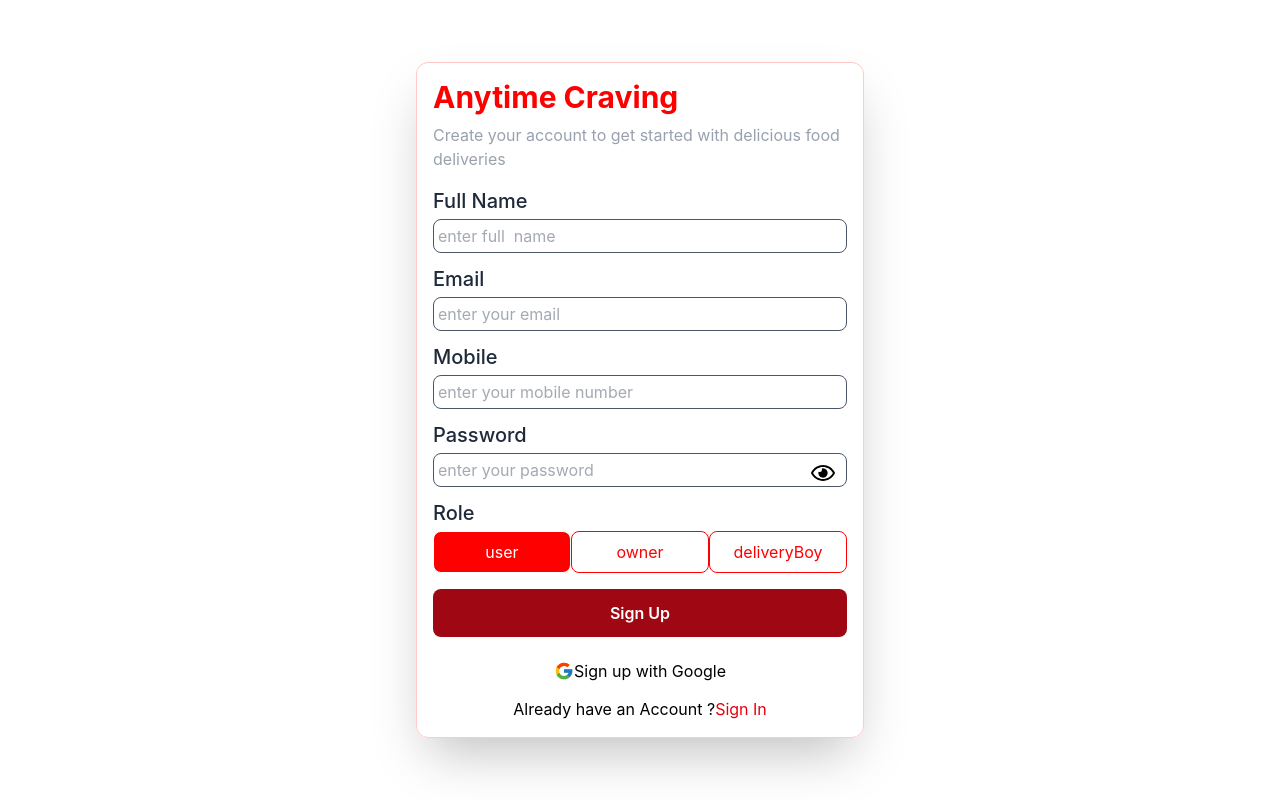
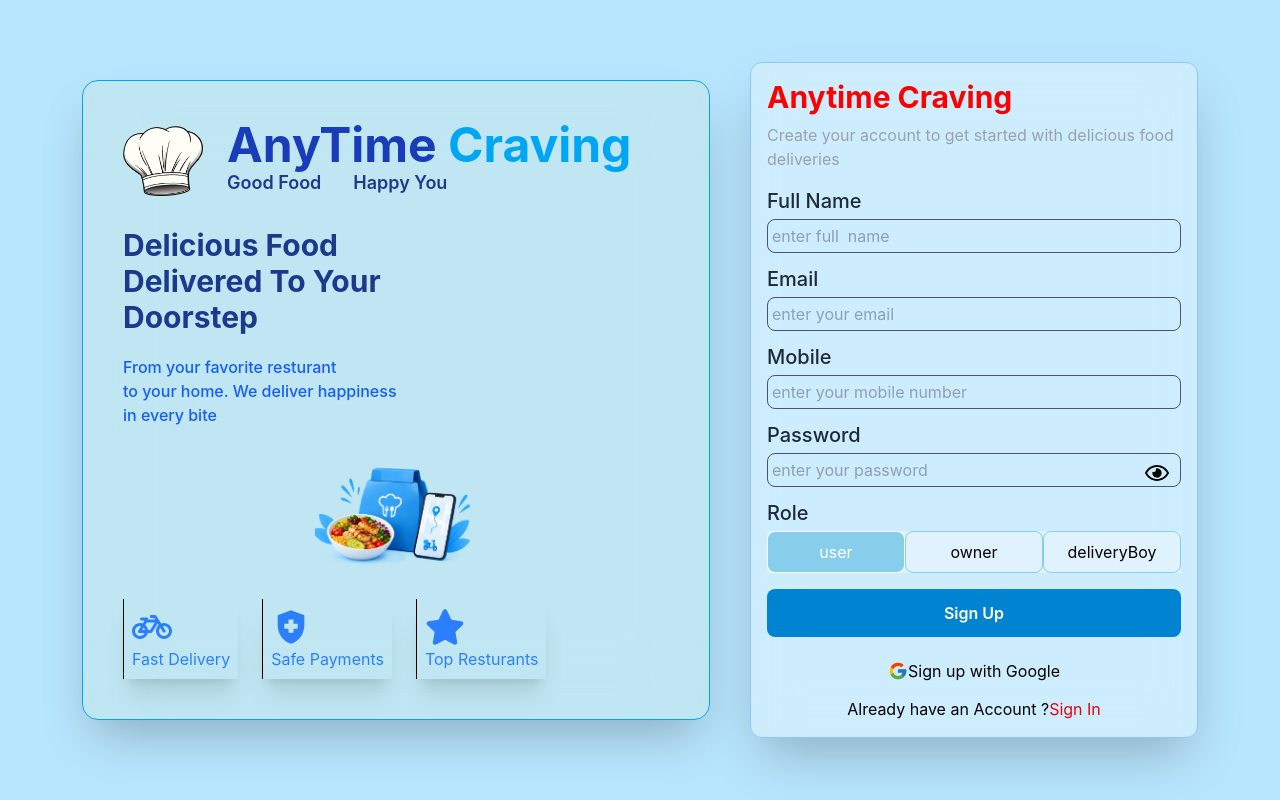
Before and after one commit to Priyank8449/Food-Del, a React app in the folder vingo/frontend/: page /signup in a window 1280 px wide. Built offline with nearby package versions, Linux system fonts and the light colour scheme; no server answers; the HTML template or start-up script is replaced by a standard one.

Commit message:
ui update in sign in sign  up

```diff
--- a/vingo/frontend/src/pages/SignIn.jsx
+++ b/vingo/frontend/src/pages/SignIn.jsx
@@ -13,6 +13,14 @@ import { ClipLoader } from 'react-spinners';
 import { useDispatch } from 'react-redux';
 import { motion } from 'framer-motion';
 import { setUserData } from '../redux/userSlice';
+
+import { FaBicycle } from "react-icons/fa";
+import { MdHealthAndSafety } from "react-icons/md";
+import { FaStar } from "react-icons/fa6";
+
+import signIn from "../assets/signin.png"
+import hat from "../assets/hat.png"
+
 
 
 const SignIn = () => {
@@ -75,11 +83,92 @@ dispatch(setUserData(result.data))
     }
 
     return (
+        <div className='min-h-screen w-full bg-sky-200 gap-10 flex items-center justify-center p-3 ' style={{ backgroundSize: "cover" }}>
+
+
+                    <div className='hidden  sm:flex  w-[50%] p-10 flex flex-col justify-between  bg-amber-200/10 border border-sky-500 shadow-2xl h-160 rounded-2xl backdrop-blur-2xl   '>
+
+
+                        <div className=' flex gap-6 '>
+
+
+                            <div className='h-20 w-20 flex justify-center bg-transparent  rounded-2xl'>
+
+                                <img className='object-contain w-full rounded-2xl' src={hat} alt="" />
+
+                            </div>
+
+                            <div>
+
+                                <h1 className=' font-bold text-sky-500 text-5xl'>
+                                    <span className='text-blue-800 font-bold'>AnyTime</span>  Craving
+                                </h1>
+                                <div className='flex gap-8'>
+                                    <p className='text-blue-900 font-semibold text-lg'>Good Food</p>
+                                    <p className='text-blue-900 font-semibold text-lg'> Happy You </p>
+                                </div>
+                            </div>
+
+
+                        </div>
+                        <div className=' flex flex-col '>
+                            <h2 className='font-bold text-blue-900 text-3xl'>Delicious Food </h2>
+                            <h2 className='font-bold text-blue-900 text-3xl'>Delivered To Your </h2>
+                            <h2 className='font-bold text-blue-900 text-3xl'>Doorstep </h2>
+
+                            <p className='text-blue-600 mt-5 font-medium'>From your favorite resturant </p>
+
+                            <p className='text-blue-600  font-medium'>to  your home. We deliver happiness</p>
+                            <p className='text-blue-600  font-medium'> in  every  bite</p>
+                        </div>
+
+
+                        <div className='h-30 flex' >
+                            <img className='object-contain' src={signIn} alt="" />
+
+                        </div>
+
+
+                        <div className='flex gap-6'>
+                            <div className='flex flex-col shadow-xl border-l p-2 '>
+                                <div className=' h-10 w-10'>
+                                    <FaBicycle className='size-10 text-blue-500'/>
+
+                                </div>
+                                <p className='text-blue-500'  >Fast Delivery</p>
+
+                            </div>
+                            <div className='flex flex-col shadow-xl border-l p-2 '>
+                                <div className=' h-10 w-10 flex items-center justify-center'>
+
+                                    <MdHealthAndSafety className='size-10 text-blue-500' />
+
+
+                                </div>
+                                <p className='text-blue-500'>Safe Payments</p>
+
+                            </div>
+                            <div className='flex flex-col shadow-xl border-l p-2 '>
+                                <div className=' h-10 w-10'>
+                                    <FaStar className='size-10 text-blue-500' />
+
+
+
+                                    </div>
+                                <p className='text-blue-500'>Top Resturants</p>
+
+                            </div>
+
+                        </div>
+
+                    </div>
+
+
         <motion.div
 
 
 
-        className='min-h-screen w-full bg-sky-100 flex items-center justify-center p-3 ' style={{ backgroundSize: "cover",backgroundPosition:"center"}}>
+        className='min-h-screen flex items-center justify-center p-3 ' style={{ backgroundSize: "cover",backgroundPosition:"center"}}>
 
             <motion.div
             initial={{ opacity: 0,scale:0 }}
@@ -90,7 +179,7 @@ dispatch(setUserData(result.data))
 
                         }}
 
-            className={`bg-black/10 rounded-xl  shadow-2xl w-full max-w-md p-4  backdrop-blur-2xl ]`}>
+            className={`bg-white/20 border border-sky-500 rounded-xl   shadow-2xl w-[100%] max-w-md p-4  backdrop-blur-2xl ]`}>
                 <h1 className={`text-3xl font-bold mb-2`} style={{ color: primaryColor }}>Anytime Craving</h1>
                 <p className='text-gray-400 mb-4'>Sign In to your account to  get  started with  delicious food deliveries </p>
 
@@ -139,6 +228,7 @@ dispatch(setUserData(result.data))
             </motion.div>
 
         </motion.div>
+        </div>
     )
 }
 
--- a/vingo/frontend/src/pages/SignUp.jsx
+++ b/vingo/frontend/src/pages/SignUp.jsx
@@ -8,11 +8,16 @@ import axios from 'axios';
 import { serverUrl } from '../App';
 import { GoogleAuthProvider, signInWithPopup } from 'firebase/auth';
 import { auth } from '../../firebase';
-import{ ClipLoader } from "react-spinners"
+import { ClipLoader } from "react-spinners"
 import { useDispatch } from 'react-redux';
 import { setUserData } from '../redux/userSlice';
 import { motion } from 'framer-motion';
+import { FaBicycle } from "react-icons/fa";
+import { MdHealthAndSafety } from "react-icons/md";
+import { FaStar } from "react-icons/fa6";
 
+import signIn from "../assets/signin.png"
+import hat from "../assets/hat.png"
 
 
 
@@ -31,8 +36,8 @@ const SignUp = () => {
     const [email, setEmail] = useState("")
     const [password, setPassword] = useState("")
     const [mobile, setMobile] = useState("")
-    const[error,setError]=useState("")
-    const[loading,setLoading]=useState(false)
+    const [error, setError] = useState("")
+    const [loading, setLoading] = useState(false)
 
     const handleSignUp = async () => {
         setLoading(true)
@@ -49,51 +54,134 @@ const SignUp = () => {
             setLoading(false)
 
 
-            } catch (error){
+        } catch (error) {
             setError(error.response.data.message)
             console.log(error.response?.data)
             setLoading(false)
 
         }
     }
-    const handleGoogleAuth=async()=>{
-        if(!mobile){
+    const handleGoogleAuth = async () => {
+        if (!mobile) {
             return setError("mobile number is required")
         }
-        const provider=new GoogleAuthProvider()
-        const result=await signInWithPopup(auth,provider)
+        const provider = new GoogleAuthProvider()
+        const result = await signInWithPopup(auth, provider)
 
-        try{
-            const{data} =await axios.post(`${serverUrl}/api/auth/google-auth`,{
-                fullName:result.user.displayName,
-                email:result.user.email,
+        try {
+            const { data } = await axios.post(`${serverUrl}/api/auth/google-auth`, {
+                fullName: result.user.displayName,
+                email: result.user.email,
                 role,
                 mobile,
-            },{withCredentials:true})
+            }, { withCredentials: true })
             dispatch(setUserData(data))
 
             console.log(data)
         }
-        catch(error){
+        catch (error) {
             console.log(error)
 
         }
 
     }
     return (
-        <div className='min-h-screen w-full  flex items-center justify-center p-3 ' style={{  backgroundSize: "cover" }}>
+        <div className='min-h-screen w-full bg-sky-200 gap-10 flex items-center justify-center p-3 ' style={{ backgroundSize: "cover" }}>
+
+
+            <div className='hidden  sm:flex  w-[50%] p-10 flex flex-col justify-between  bg-amber-200/10 border border-sky-500 shadow-2xl h-160 rounded-2xl backdrop-blur-2xl   '>
+
+
+                <div className=' flex gap-6 '>
+
+
+                    <div className='h-20 w-20 flex justify-center bg-transparent  rounded-2xl'>
+
+                        <img className='object-contain w-full rounded-2xl' src={hat} alt="" />
+
+                    </div>
+
+                    <div>
+
+                        <h1 className=' font-bold text-sky-500 text-5xl'>
+                            <span className='text-blue-800 font-bold'>AnyTime</span>  Craving
+                        </h1>
+                        <div className='flex gap-8'>
+                            <p className='text-blue-900 font-semibold text-lg'>Good Food</p>
+                            <p className='text-blue-900 font-semibold text-lg'> Happy You </p>
+                        </div>
+                    </div>
+
+
+                </div>
+                <div className=' flex flex-col '>
+                    <h2 className='font-bold text-blue-900 text-3xl'>Delicious Food </h2>
+                    <h2 className='font-bold text-blue-900 text-3xl'>Delivered To Your </h2>
+                    <h2 className='font-bold text-blue-900 text-3xl'>Doorstep </h2>
+
+                    <p className='text-blue-600 mt-5 font-medium'>From your favorite resturant </p>
+
+                    <p className='text-blue-600  font-medium'>to  your home. We deliver happiness</p>
+                    <p className='text-blue-600  font-medium'> in  every  bite</p>
+                </div>
+
+
+                <div className='h-30 flex' >
+                    <img className='object-contain' src={signIn} alt="" />
+
+                </div>
+
+
+                <div className='flex gap-6'>
+                    <div className='flex flex-col shadow-xl border-l p-2 '>
+                        <div className=' h-10 w-10'>
+                            <FaBicycle className='size-10 text-blue-500'/>
+
+                        </div>
+                        <p className='text-blue-500'  >Fast Delivery</p>
+
+                    </div>
+                    <div className='flex flex-col shadow-xl border-l p-2 '>
+                        <div className=' h-10 w-10 flex items-center justify-center'>
+
+                            <MdHealthAndSafety className='size-10 text-blue-500' />
+
+
+                        </div>
+                        <p className='text-blue-500'>Safe Payments</p>
+
+                    </div>
+                    <div className='flex flex-col shadow-xl border-l p-2 '>
+                        <div className=' h-10 w-10'>
+                            <FaStar className='size-10 text-blue-500' />
+
+
+
+                            </div>
+                        <p className='text-blue-500'>Top Resturants</p>
+
+                    </div>
+
+                </div>
+
+            </div>
 
             <motion.div
 
-            initial={{ opacity: 0,scale:0 }}
-                        whileInView={{ opacity: 1,scale:1 }}
+                initial={{ opacity: 0, scale: 0 }}
+                whileInView={{ opacity: 1, scale: 1 }}
                 transition={{
                     duration: 0.6,
                     delay: 0.2,
 
                 }}
 
-            className={`0 rounded-xl  shadow-2xl w-full max-w-md p-4 border border-red-200 backdrop-blur-xl ]`}>
+
+
+                className={`0 rounded-xl bg-white/30  shadow-2xl w-full max-w-md p-4 border border-blue-300 backdrop-blur-xl ]`}>
+
+
+
                 <h1 className={`text-3xl font-bold mb-2`} style={{ color: primaryColor }}>Anytime Craving</h1>
                 <p className='text-gray-400 mb-4'>Create your account to  get  started with  delicious food deliveries </p>
 
@@ -126,12 +214,12 @@ const SignUp = () => {
                 {/* role */}
                 <div className='mb-3'>
                     <label className='block text-gray-800 text-xl font-medium mb-1' htmlFor="role">Role</label>
-                    <div className='flex gap2'>
+                    <div className='flex gap2 bg-sky-100'>
                         {["user", "owner", "deliveryBoy"].map((r, index) => (
                             <button key={index} className=' flex-1 border rounded-lg px-3 py-2 text-center'
                                 onClick={() => setRole(r)}
                                 style={
-                                    role == r ? { backgroundColor: primaryColor, color: "white" } : { border: ` 1px solid ${primaryColor}`, color: primaryColor }
+                                    role == r ? { backgroundColor: "skyblue", color: "white" } : { border: ` 1px solid skyblue` }
                                 }
                             >
                                 {r}</button>
@@ -140,8 +228,8 @@ const SignUp = () => {
                     </div>
                 </div>
 
-                <button onClick={handleSignUp} disabled={loading} className={`font-semibold w-full mt-4 flex items-center justify-center p-3 transition  duration-200 cursor-pointer  rounded-lg bg-red-800 text-white hover:bg-[#a06161]`}  >
-                    {loading?<ClipLoader size={20}/>:"Sign Up"}
+                <button onClick={handleSignUp} disabled={loading} className={`font-semibold w-full mt-4 flex items-center justify-center p-3 transition  duration-200 cursor-pointer  rounded-lg bg-sky-600 text-white hover:bg-[#a06161]`}  >
+                    {loading ? <ClipLoader size={20} /> : "Sign Up"}
 
                 </button>
                 <p className='text-red-700 text-center'>{error}</p>
```
Also changed, not shown: vingo/frontend/src/assets/hat.png (added), vingo/frontend/src/assets/signin.png (added). Lines whose indentation alone changed are shown as unchanged.
